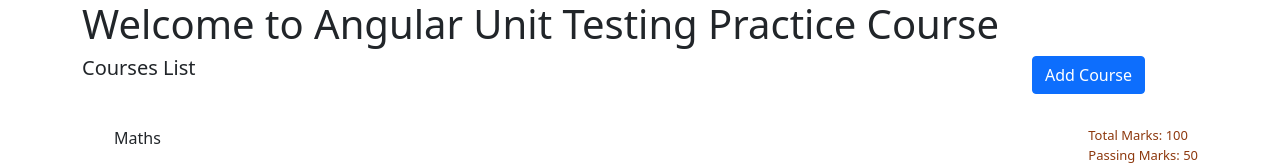
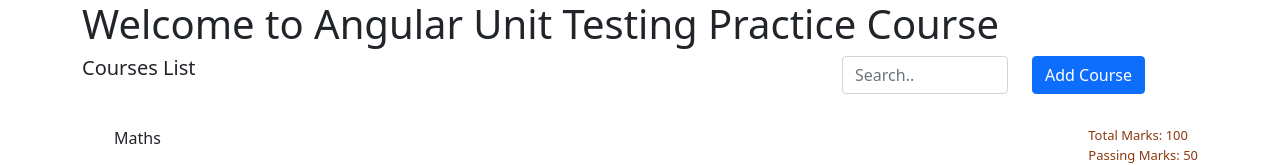
Before and after one commit to danishProgrammer/Unit-Test-Angular-Jasmine-, an Angular app: page / in a window 1280 px wide. Shown: the top 165 px of the page. Built offline with nearby package versions, Linux system fonts and the light colour scheme.

Commit message:
search-feild implementation

```diff
--- a/src/app/app-routing.module.ts
+++ b/src/app/app-routing.module.ts
@@ -1,10 +1,10 @@
 import { NgModule } from '@angular/core';
 import { RouterModule, Routes } from '@angular/router';
 import { CourseEditComponent } from './course-list/course-edit/course-edit.component';
-import { CoursesComponent } from './course-list/course-list.component';
+import { CourseListComponent } from './course-list/course-list.component';
 
 const routes: Routes = [
-  {path:'',component:CoursesComponent},
+  {path:'',component:CourseListComponent},
   {path:':id/edit',component:CourseEditComponent},
   {path:'new-course',component:CourseEditComponent,data:{new:true}}
 
--- a/src/app/course-list/course-list.component.html
+++ b/src/app/course-list/course-list.component.html
@@ -1,13 +1,16 @@
  <div class="row">
-        <div class="col-lg-10">
+        <div class="col-lg-8">
             <h5>Courses List</h5>
+        </div>
+        <div class="col-lg-2">
+            <input type="text" placeholder="Search.." id="search" name="search" (input)="searchCourse($event)" class="form-control search">
         </div>
     <div class="col-lg-2">
     <button class="btn btn-primary" routerLink="/new-course">Add Course</button>
         </div>
  </div>
  <div class="row">
-        <ul>
+        <ul class="courses">
             <app-course *ngFor="let course of courseList" [course]="course" (delete)="deleteCourse(course.courseId)"></app-course>
         </ul>
     </div>
--- a/src/app/course-list/course-list.component.ts
+++ b/src/app/course-list/course-list.component.ts
@@ -7,9 +7,10 @@ import { Course } from '../utils/course.utils';
   templateUrl: './course-list.component.html',
   styleUrls: ['./course-list.component.scss']
 })
-export class CoursesComponent implements OnInit {
+export class CourseListComponent implements OnInit {
 
-  public courseList:Course[]= [];
+  public courseList:Course[]= []; // filtered list.
+  public _courseList:Course[] = []; // complete course list
 
   constructor(private courseService:CourseService) { }
 
@@ -21,9 +22,16 @@ export class CoursesComponent implements OnInit {
     this.courseService.deleteCourse(courseId).subscribe((courses:Course[]) => this.courseList = courses);
   }
 
+  public searchCourse(event:Event):void{
+    const searchKey = (<HTMLInputElement>event.target).value.toLowerCase();
+    const courses = JSON.parse(JSON.stringify(this._courseList));
+   this.courseList = courses.filter((course:Course) => course.courseName.toLowerCase().includes(searchKey));
+  }
+
   private getCourses():void{
       this.courseService.getCourseList().subscribe(courses => {
         this.courseList = courses;
+        this._courseList = JSON.parse(JSON.stringify(this.courseList));
       })
   }
 
--- a/src/app/services/course.service.ts
+++ b/src/app/services/course.service.ts
@@ -25,7 +25,6 @@ export class CourseService {
     return this.httpClient.get(this.url).pipe(
       map((res:any) => {
         const course = res.find((course:Course) => course.courseId === courseId) ?? this.courses[0];
-       console.log('entering',course);
         return course;
       })
     )
@@ -52,8 +51,6 @@ export class CourseService {
             c.totalMarks = course.totalMarks;
           }
         })
-        console.log(this.courses);
-
       })
     )
   }
```
Also changed, not shown: src/app/app.module.ts (+4 -3 lines), 1 other file (tests, documents, lock files or other folders).
